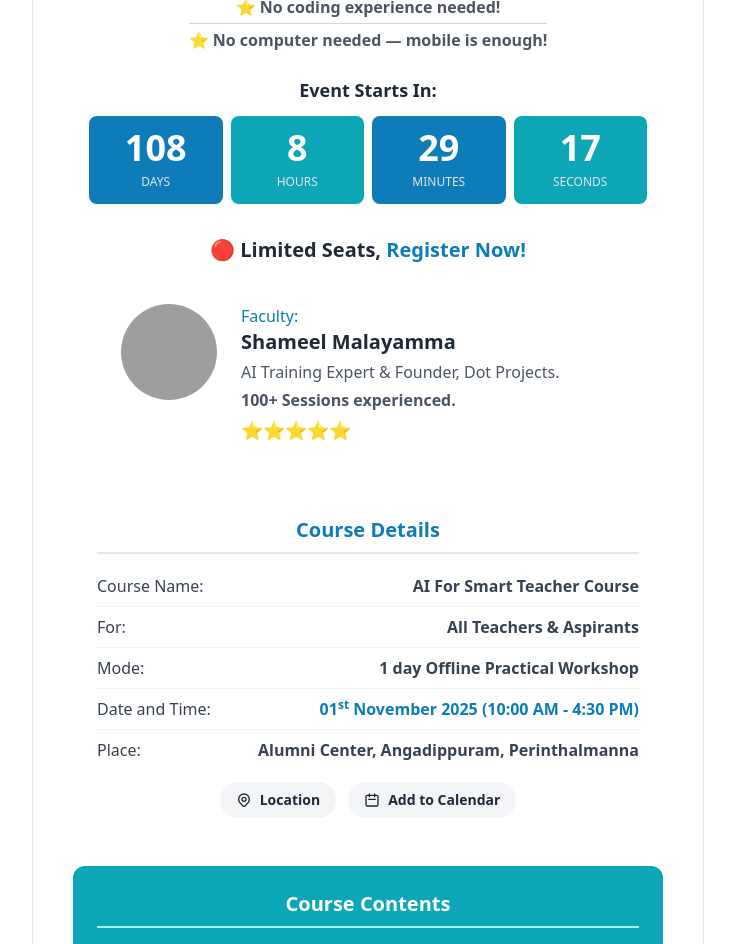
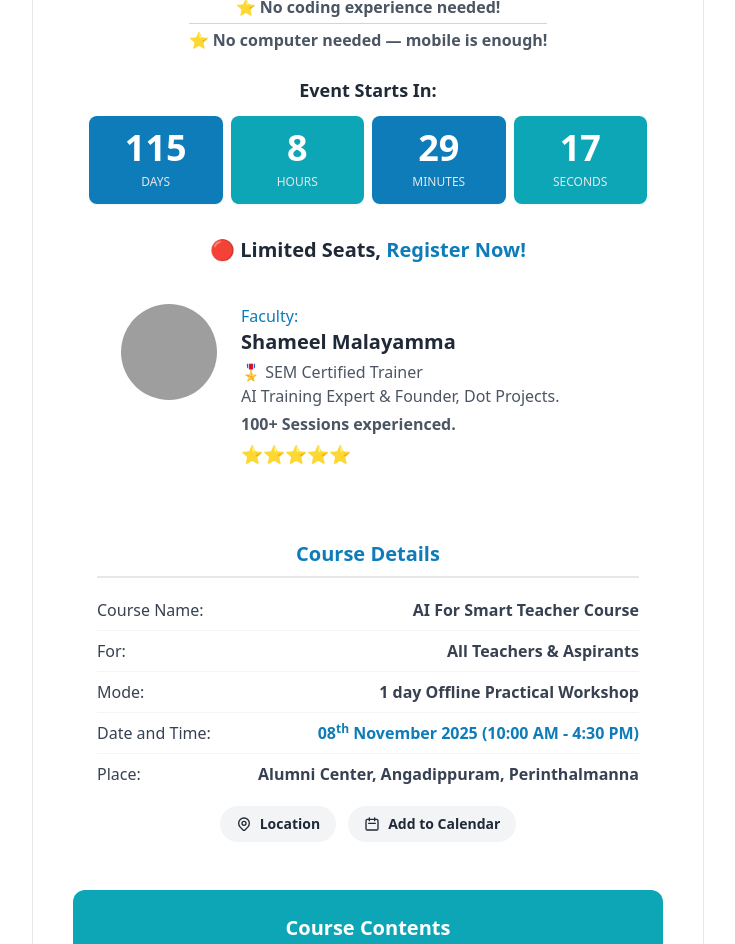
Before and after one commit to Shameelmya/first-bench-app, a React (Vite) app: page /#landingPage in a window 1280 px wide. Shown: the part 440-1384 px from the top of the page, without its empty margins (272-1007 px from the left). Built offline with nearby package versions, Linux system fonts and the light colour scheme; grey boxes are pictures that could not be loaded.

Commit message:
Update App.jsx

```diff
--- a/src/App.jsx
+++ b/src/App.jsx
@@ -88,8 +88,8 @@ const App = () => {
 
   // Effect for Countdown Timer
   useEffect(() => {
-    // Set the target date: November 1, 2025, 10:00 AM IST
-    const targetDate = new Date('2025-11-01T10:00:00+05:30');
+    // Set the target date: November 8, 2025, 10:00 AM IST
+    const targetDate = new Date('2025-11-08T10:00:00+05:30'); // Updated Date
 
     const timer = setInterval(() => {
       const now = new Date();
@@ -111,7 +111,6 @@ const App = () => {
     // Clean up the interval on component unmount
     return () => clearInterval(timer);
   }, []); // Empty dependency array, runs once on mount
-  // Removed extra closing brace that was here
 
   // Handle form field changes
   const handleChange = (e) => {
@@ -228,11 +227,14 @@ const App = () => {
   const getCalendarLink = () => {
     const title = encodeURIComponent('AI For Smart Teacher Course');
     // Format: YYYYMMDDTHHMMSS/YYYYMMDDTHHMMSS (local time)
-    const startTime = '20251101T100000';
-    const endTime = '20251101T163000';
+    // Updated Date to Nov 8
+    const startTime = '20251108T100000';
+    const endTime = '20251108T163000';
     const dates = `${startTime}/${endTime}`;
     const location = encodeURIComponent('Alumni Center, Angadippuram, Perinthalmanna');
 
+    // Note: Standard way to add default reminders isn't universally supported.
+    // Users typically set reminders within their calendar app.
     return `https://www.google.com/calendar/render?action=TEMPLATE&text=${title}&dates=${dates}&location=${location}&ctz=Asia/Kolkata`;
   };
 
@@ -536,6 +538,8 @@ const App = () => {
                   <h3 className="text-[#0d7cb9] font-normal text-sm sm:text-base">Faculty:</h3>
                   {/* Added margin-bottom */}
                   <p className="text-lg sm:text-xl font-bold text-gray-800 leading-tight mb-1">Shameel Malayamma</p>
+                  {/* Added SEM Certified Trainer */}
+                  <p className="text-gray-600 font-normal text-sm sm:text-base leading-tight">🎖️ SEM Certified Trainer</p>
                   {/* Reduced line height */}
                   <p className="text-gray-600 font-normal text-sm sm:text-base leading-tight">AI Training Expert & Founder, Dot Projects.</p>
                   {/* Reduced line height & ensured bold */}
@@ -568,13 +572,13 @@ const App = () => {
                   <div className="border-t border-gray-100 my-1"></div>
                   <div className="flex flex-col sm:flex-row sm:items-center sm:justify-between py-1">
                     <span className="font-thin">Date and Time:</span>
-                    {/* Responsive Date/Time Span */}
+                    {/* Responsive Date/Time Span - Updated Date */}
                     <span className="font-bold text-left sm:text-left text-[#0d7cb9]">
                       <span className="sm:hidden"> {/* Mobile View */}
-                        01<sup className="text-xs">st</sup> November 2025 Saturday<br/>(10:00 AM - 4:30 PM)
+                        08<sup className="text-xs">th</sup> November 2025 Saturday<br/>(10:00 AM - 4:30 PM)
                       </span>
                       <span className="hidden sm:inline"> {/* Desktop View */}
-                        01<sup className="text-xs">st</sup> November 2025 (10:00 AM - 4:30 PM)
+                        08<sup className="text-xs">th</sup> November 2025 (10:00 AM - 4:30 PM)
                       </span>
                     </span>
                   </div>
```
